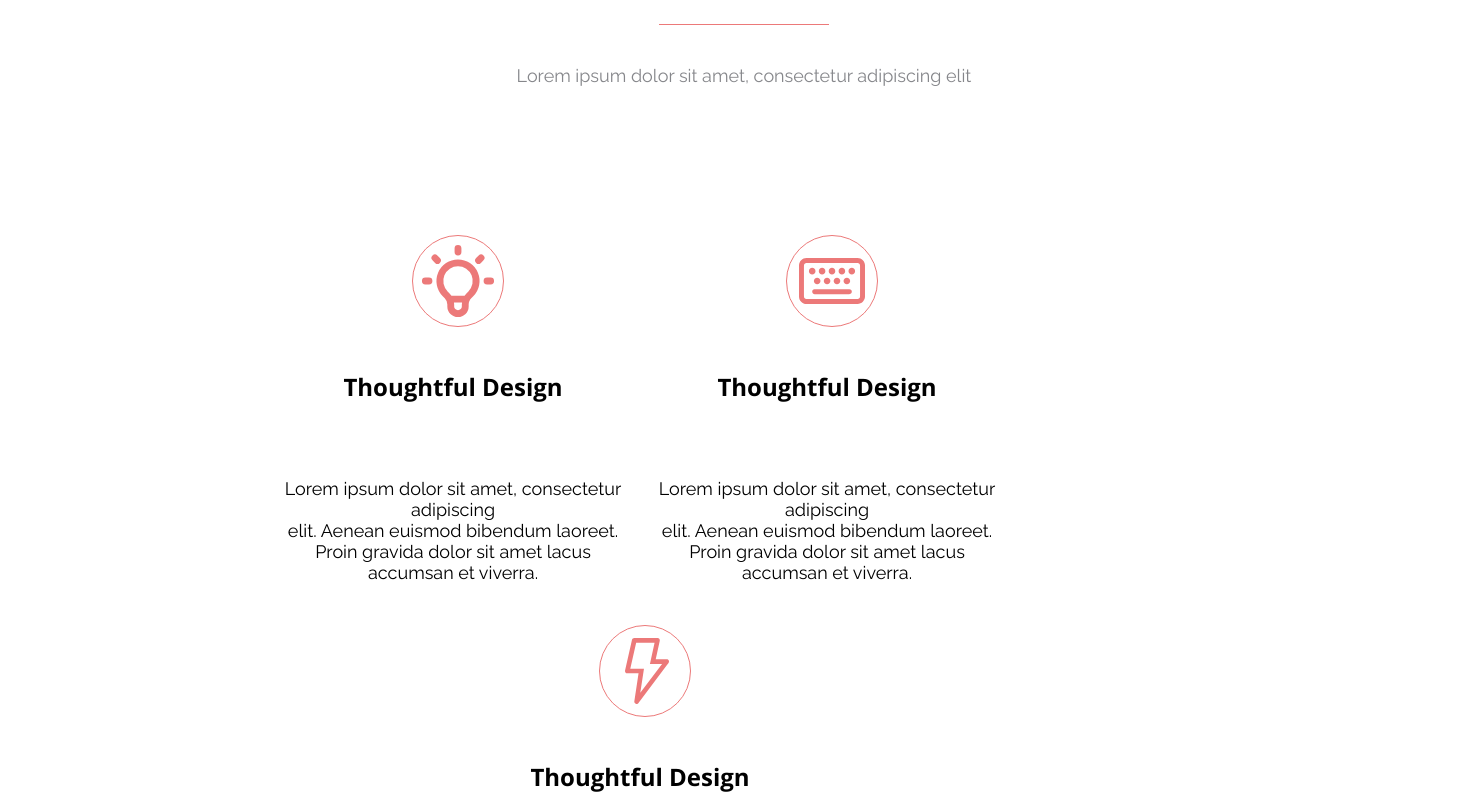
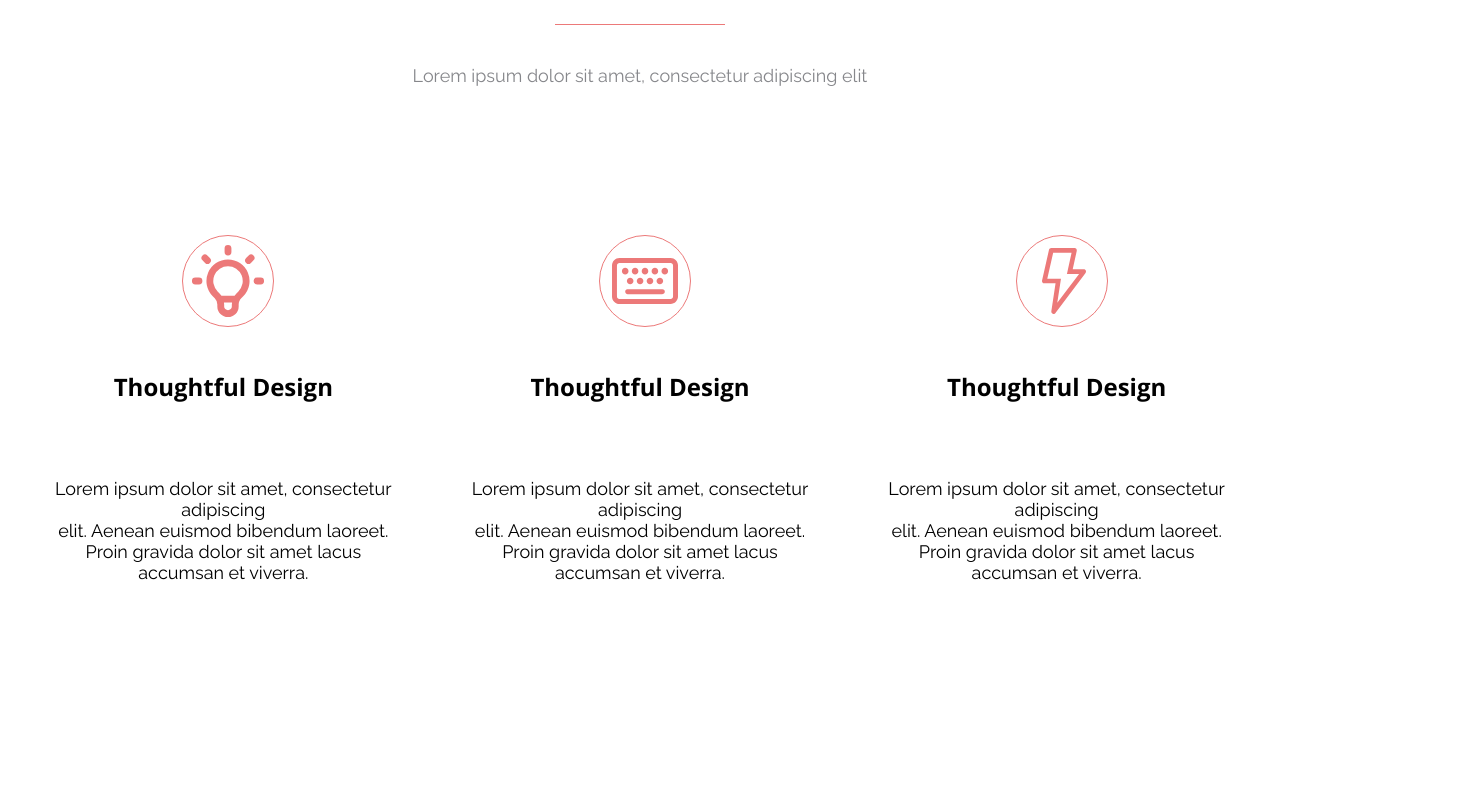
Before and after one commit to anton-liashkevich/home-task, a plain HTML site: page index.html in a window 1280 px wide. Shown: the part 98-905 px from the top of the page, 1473 px wide, since content can reach past the window. After the commit the page ends 800 px from the top, so only its background shows below. Drawn offline with nearby package versions, Linux system fonts and the light colour scheme.

Commit message:
second commit

```diff
--- a/Styles/style.css
+++ b/Styles/style.css
@@ -11,7 +11,6 @@
 	padding-right: 15px;
 	margin: 0 auto;
 	max-width: 100%;
-
 }
 
 .title {
@@ -26,9 +25,7 @@
 .title-one {
 	display: inline-block;
 	text-align: center;
-	margin-left: 170px;
-	margin-right: 170px;
-	width: 1118px;
+	width: 100%;
 }
 
 .separator {
@@ -98,8 +95,7 @@
 }
 
 .content-body {
-	display: inline-block;
+	display: flex;
 	text-align: center;
-	margin-left: 170px;
-	margin-right: 170px;
+	max-width: 100%;
 }
```
